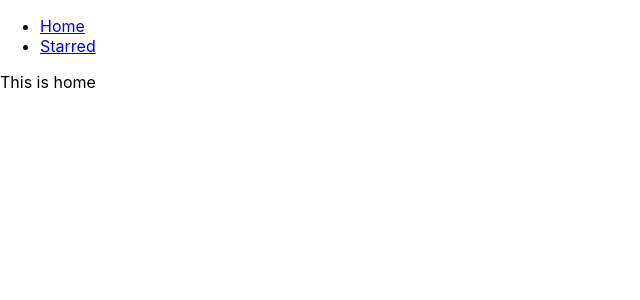
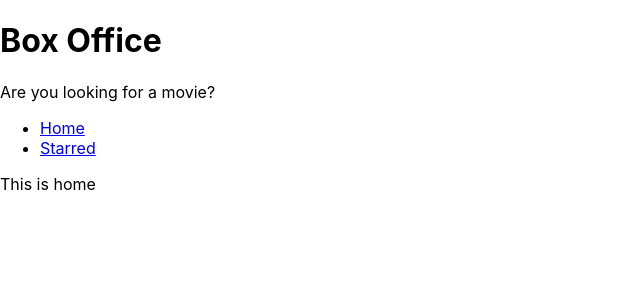
Before and after one commit to Sandeshsingh27/Box-Office, a React (Create React App) app: page / in a window 1280 px wide. Shown: the top 300 px of the page, without its empty margins (0-640 px from the left). Built offline with nearby package versions, Linux system fonts and the light colour scheme.

Commit message:
added layout management and created title

```diff
--- a/src/App.jsx
+++ b/src/App.jsx
@@ -1,13 +1,11 @@
 import React from 'react';
 import { Switch, Route } from 'react-router-dom';
-import Navs from './components/Navs';
+// import Navs from './components/Navs';
 import Home from './pages/Home';
 import Starred from './pages/Starred';
 
 const App = () => {
   return (
-    <div>
-      <Navs />
     <Switch>
       <Route exact path="/">
         <Home />
@@ -21,7 +19,6 @@
         <div>Not Found</div>
       </Route>
     </Switch>
-    </div>
   );
 };
 
--- /dev/null
+++ b/src/components/MainPageLayout.jsx
@@ -0,0 +1,17 @@
+import React from 'react';
+import Navs from './Navs';
+import Title from './Title';
+
+const MainPageLayout = ({ children }) => {
+  return (
+    <div>
+      <Title title="Box Office" subtitle="Are you looking for a movie?" />
+
+      <Navs />
+
+      {children}
+    </div>
+  );
+};
+
+export default MainPageLayout;
--- /dev/null
+++ b/src/components/Title.jsx
@@ -0,0 +1,12 @@
+import React from 'react';
+
+const Title = ({ title, subtitle }) => {
+  return (
+    <div>
+      <h1>{title}</h1>
+      <p>{subtitle}</p>
+    </div>
+  );
+};
+
+export default Title;
--- a/src/pages/Home.jsx
+++ b/src/pages/Home.jsx
@@ -1,7 +1,8 @@
 import React from 'react';
+import MainPageLayout from '../components/MainPageLayout';
 
 const Home = () => {
-  return <div>This is home</div>;
+  return <MainPageLayout>This is home</MainPageLayout>;
 };
 
 export default Home;
--- a/src/pages/Starred.jsx
+++ b/src/pages/Starred.jsx
@@ -1,7 +1,8 @@
 import React from 'react';
+import MainPageLayout from '../components/MainPageLayout';
 
 const Starred = () => {
-  return <div>This is Starred</div>;
+  return <MainPageLayout>This is Starred</MainPageLayout>;
 };
 
 export default Starred;
```
Lines whose indentation alone changed are shown as unchanged.
